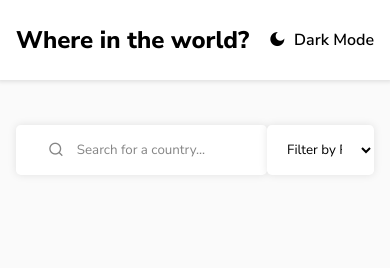
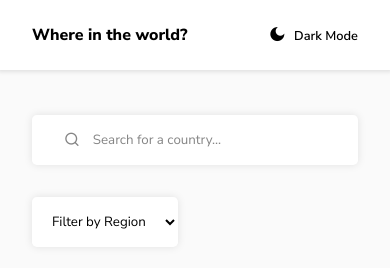
Before and after one commit to mrnikhilsingh/rest-countries-api, a plain HTML site: page index.html in a window 390 px wide. Drawn offline with nearby package versions, Linux system fonts and the light colour scheme; no server answers.

Commit message:
change style

```diff
--- a/country/style.css
+++ b/country/style.css
@@ -34,7 +34,7 @@ img {
 header {
   max-height: 80px;
   background-color: var(--element-color);
-  padding-inline: 1rem;
+  padding-inline: 2rem;
   box-shadow: 0px 0px 4px 2px rgba(0, 0, 0, 0.1);
 }
 
@@ -61,7 +61,7 @@ header {
 }
 
 main {
-  padding-inline: 1rem;
+  padding-inline: 2rem;
   padding-bottom: 6rem;
 }
 
@@ -139,3 +139,25 @@ main .back-button {
   background-color: var(--element-color);
   box-shadow: 0px 0px 8px 0px rgba(0, 0, 0, 0.2);
 }
+
+@media screen and (max-width: 1024px) {
+  .container {
+    flex-direction: column;
+    align-items: normal;
+    row-gap: 3rem;
+  }
+
+  .country-details {
+    padding-left: 0;
+  }
+}
+
+@media screen and (max-width: 670px) {
+  .header-content h2 {
+    font-size: 1rem;
+  }
+
+  .header-content .text-dark {
+    font-size: 0.8rem;
+  }
+}
--- a/style.css
+++ b/style.css
@@ -30,7 +30,7 @@ a {
 header {
   max-height: 80px;
   background-color: var(--element-color);
-  padding-inline: 1rem;
+  padding-inline: 2rem;
   box-shadow: 0px 0px 4px 2px rgba(0, 0, 0, 0.1);
 }
 
@@ -57,7 +57,8 @@ header {
 }
 
 main {
-  padding-inline: 1rem;
+  padding-inline: 2rem;
+  padding-bottom: 6rem;
 }
 
 main .card-container {
@@ -157,7 +158,7 @@ main .card-container {
   align-items: center;
   justify-content: space-between;
   height: 3.125rem;
-  width: 12rem;
+  width: fit-content;
   display: flex;
   align-items: center;
   border-radius: 0.3rem;
@@ -181,3 +182,27 @@ select {
   outline: none;
   cursor: pointer;
 }
+
+@media screen and (max-width: 670px) {
+  .header-content h2 {
+    font-size: 1rem;
+  }
+
+  .header-content .text-dark {
+    font-size: 0.8rem;
+  }
+
+  .filter-section {
+    flex-direction: column;
+    align-items: normal;
+    row-gap: 2rem;
+  }
+
+  .filter-section .search-box {
+    width: auto;
+  }
+
+  main .card-container {
+    justify-content: space-evenly;
+  }
+}
```
